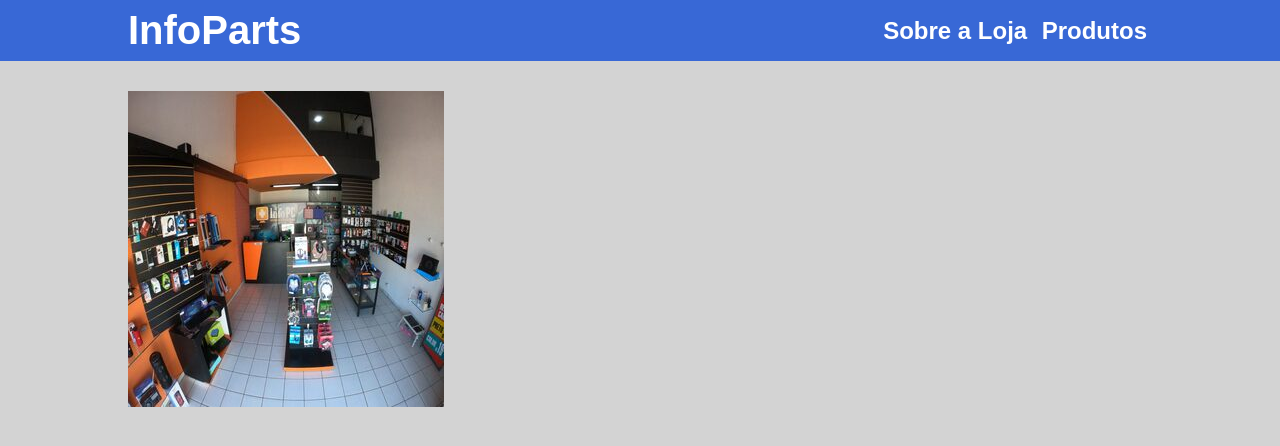
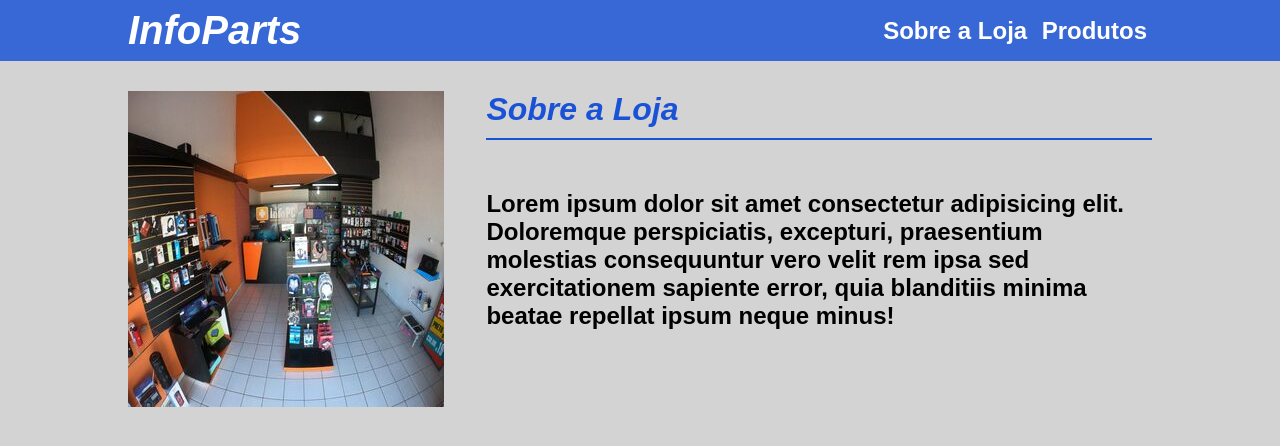
Before and after one commit to AsrielDreemurrGM/Loja_De_Informatica_Responsiva, a plain HTML site: page index.html in a window 1280 px wide. Drawn offline with Linux system fonts and the light colour scheme.

Commit message:
Finalizado Seção Sobre - Mudado Para Itálico h1 do header

```diff
--- a/index.html
+++ b/index.html
@@ -12,14 +12,20 @@
             <h1>InfoParts</h1>
         <nav>
             <ul>
-                <a href="#">Sobre a Loja</a>
+                <a href="#sobre">Sobre a Loja</a>
                 <a href="#">Produtos</a>
             </ul>
         </nav>
         </div>
     </header>
     <div class="container pagina">
-        <img src="./images/loja-exemplo.jpg" alt="Imagem Loja">
+            <section id="sobre">
+                <img src="./images/loja-exemplo.jpg" alt="Imagem Exemplo Loja">
+                <div>
+                    <h1>Sobre a Loja</h1>
+                    <h2>Lorem ipsum dolor sit amet consectetur adipisicing elit. Doloremque perspiciatis, excepturi, praesentium molestias consequuntur vero velit rem ipsa sed exercitationem sapiente error, quia blanditiis minima beatae repellat ipsum neque minus!</h2>
+                </div>
+            </section>
     </div>
 </body>
 </html>
--- a/main.css
+++ b/main.css
@@ -36,8 +36,27 @@ nav ul a {
 
 header h1 {
     font-size: 2.5em;
+    font-style: italic;
 }
 
 body {
     background-color: lightgray;
 }
+
+#sobre {
+    display: grid;
+    grid-template-columns: 35% 65%;
+}
+
+#sobre h2 {
+    font-size: 1,5em;
+    padding-top: 50px;
+}
+
+#sobre h1 {
+    font-size: 2em;
+    font-style: italic;
+    color: #1952d6;
+    padding-bottom: 10px;
+    border-bottom: 2px solid #1952d6;
+}
```
